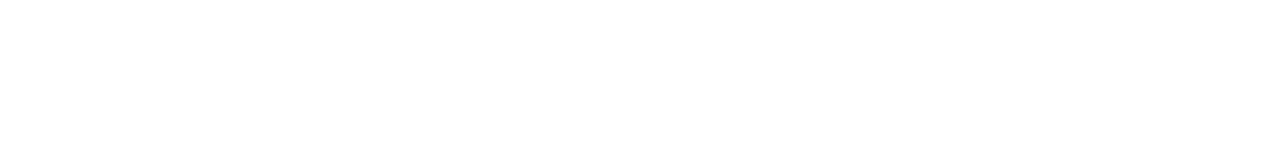
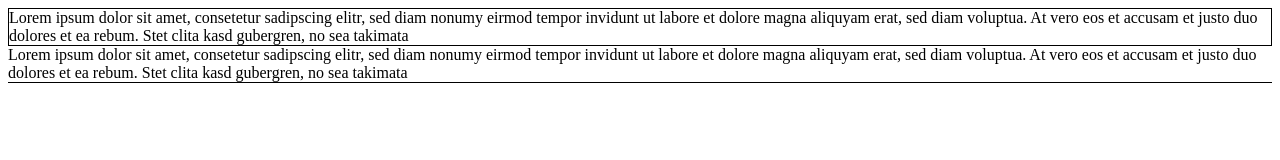
Before and after one commit to oujabi/dokan, a plain HTML site: page index.html in a window 1280 px wide. Drawn offline with Linux system fonts and the light colour scheme.

Commit message:
link main.css

```diff
--- a/index.html
+++ b/index.html
@@ -3,9 +3,11 @@
 <head>
     <meta charset="UTF-8">
     <meta name="viewport" content="width=device-width, initial-scale=1">
+    <link rel="stylesheet" href="main.css">
     <title>Dokan, la voie de l'anneau</title>
 </head>
 <body>
-
+    <header class="banner">Lorem ipsum dolor sit amet, consetetur sadipscing elitr, sed diam nonumy eirmod tempor invidunt ut labore et dolore magna aliquyam erat, sed diam voluptua. At vero eos et accusam et justo duo dolores et ea rebum. Stet clita kasd gubergren, no sea takimata</header>
+    <body>Lorem ipsum dolor sit amet, consetetur sadipscing elitr, sed diam nonumy eirmod tempor invidunt ut labore et dolore magna aliquyam erat, sed diam voluptua. At vero eos et accusam et justo duo dolores et ea rebum. Stet clita kasd gubergren, no sea takimata</body>
 </body>
 </html>
--- /dev/null
+++ b/main.css
@@ -0,0 +1,7 @@
+header {
+    border: black 1px solid;
+}
+
+body {
+    border-bottom: black 1px solid;
+}
```
